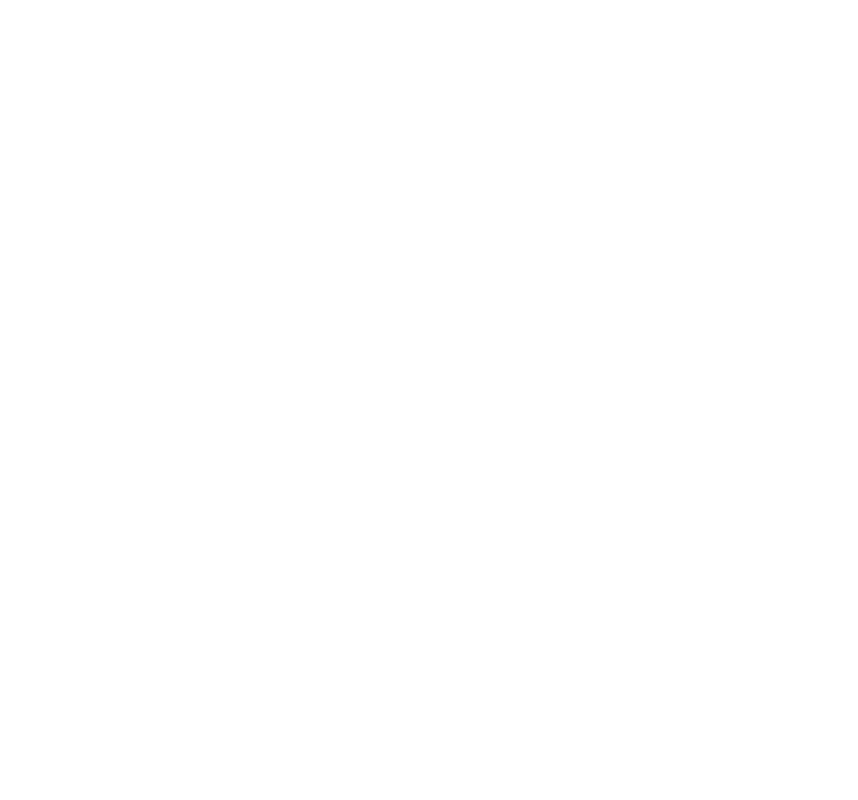
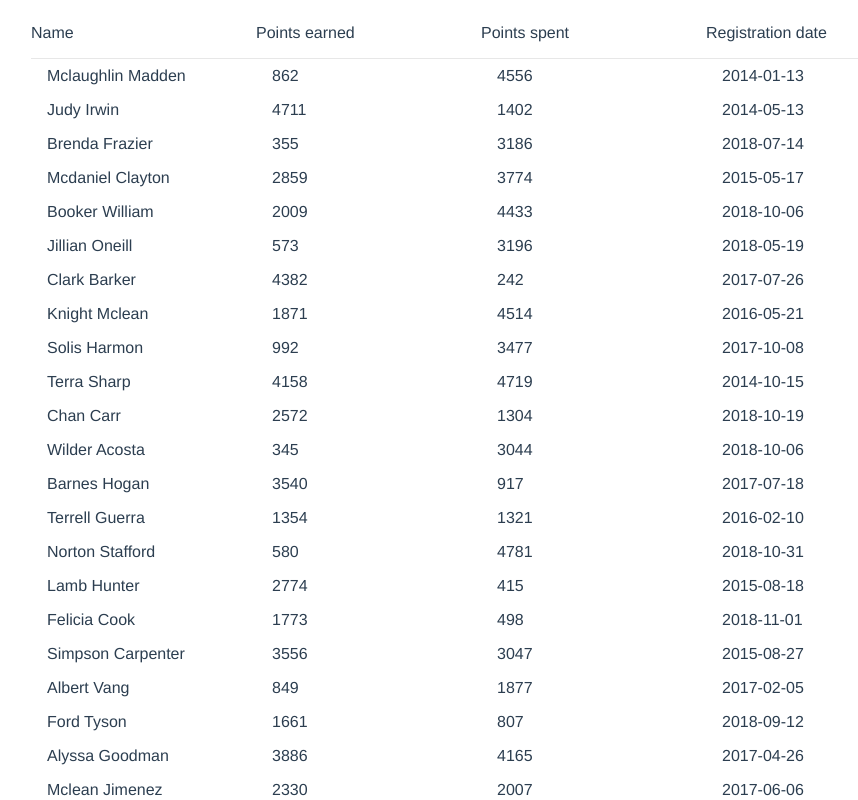
Before and after one commit to Streammer/vue-table, a Vue app: page / in a window 1280 px wide. Shown: the top 800 px of the page, without its empty margins (159-1017 px from the left). Built offline with nearby package versions, Linux system fonts and the light colour scheme; data requests are answered from the project's data file.

Commit message:
data was been output

```diff
--- a/src/App.vue
+++ b/src/App.vue
@@ -1,13 +1,17 @@
 <template>
   <div id="app">
-
+    <vTable
+        :users_data="USERS"
+    />
   </div>
 </template>
 
 <script>
   import {mapActions, mapGetters} from 'vuex'
+  import vTable from '@/components/vue-table'
   export default {
     name : 'app',
+    components: {vTable},
     methods: {
       ...mapActions(['GET_USERS_FROM_API'])
     },
--- /dev/null
+++ b/src/components/v-table-row.vue
@@ -0,0 +1,34 @@
+<template>
+  <div class="v-table-row">
+    <div class="row row_name">{{row_data.name}}</div>
+    <div class="row row_earned">{{row_data.points_earned}}</div>
+    <div class="row row_spent">{{row_data.points_spent}}</div>
+    <div class="row row_date">{{row_data.registration_date}}</div>
+  </div>
+</template>
+
+<script>
+export default {
+  name: "v-table-row",
+  props: {
+    row_data: {
+      type: Object,
+      default:()=> {
+        return {}
+  }
+    }
+  }
+}
+</script>
+
+<style scoped>
+  .v-table-row {
+    display: flex;
+    justify-content: space-around;
+  }
+  .row {
+    flex-basis: 25%;
+    padding: 8px 16px;
+    text-align: left;
+  }
+</style>
--- a/src/components/vue-table.vue
+++ b/src/components/vue-table.vue
@@ -1,13 +1,51 @@
 <template>
-    <div class="vue-table"></div>
+    <div class="vue-table">
+      <div class="vue-table__header">
+        <p>Name</p>
+        <p>Points earned</p>
+        <p>Points spent</p>
+        <p>Registration date</p>
+      </div>
+      <div class="v-table__body">
+        <vTableRow
+            v-for="row in users_data"
+            :key="row.id"
+            :row_data="row"
+        />
+      </div>
+    </div>
 </template>
 
 <script>
+  import vTableRow from './v-table-row'
     export default {
-        name: "vue-table"
+        name: "vue-table",
+      components: {
+          vTableRow
+      },
+        props: {
+          users_data: {
+            type: Array,
+            default: ()=> {
+              return []
+            }
+          }
+        }
     }
 </script>
 
-<style scoped>
-
+<style lang="scss" scoped>
+  .vue-table {
+    max-width: 900px;
+    margin: 0 auto;
+  }
+  .vue-table__header {
+    display: flex;
+    justify-content: space-around;
+    border-bottom: 1px solid #e7e7e7;
+    p {
+      flex-basis: 25%;
+      text-align: left;
+    }
+  }
 </style>
```
Also changed, not shown: 1 other file (tests, documents, lock files or other folders).
